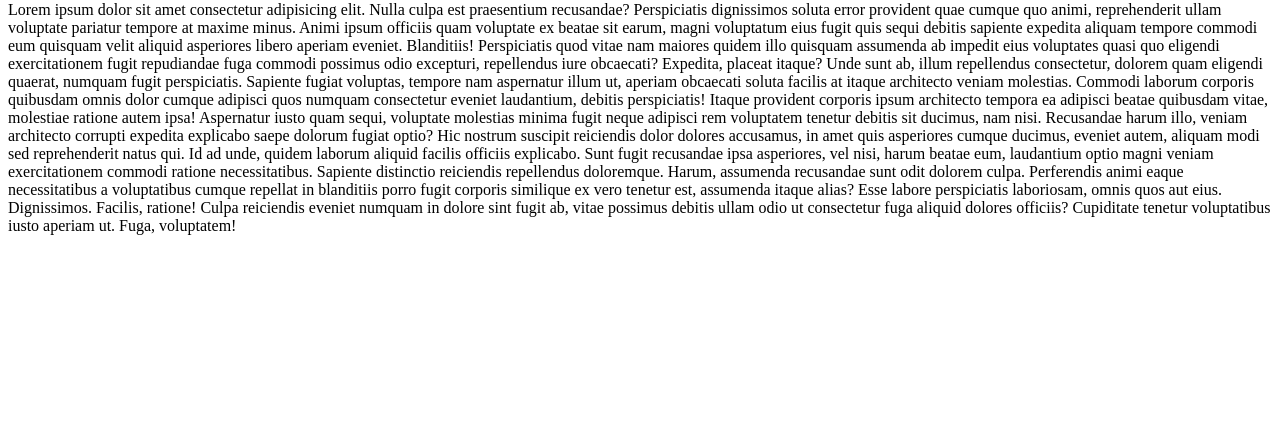
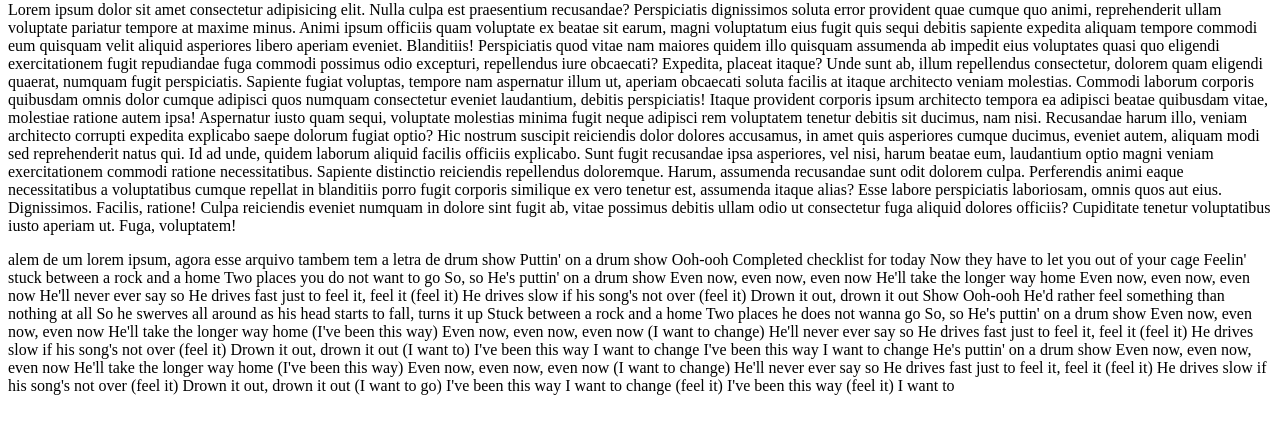
Before and after one commit to Marisol-Przybysz/Repositorio-Teste, a plain HTML site: page index.html in a window 1280 px wide. Shown: the part 79-512 px from the top of the page. Drawn offline with Linux system fonts and the light colour scheme.

Commit message:
adição da letra de drum show

```diff
--- a/index.html
+++ b/index.html
@@ -18,5 +18,62 @@
     Perferendis animi eaque necessitatibus a voluptatibus cumque repellat in blanditiis porro fugit corporis similique ex vero tenetur est, assumenda itaque alias? Esse labore perspiciatis laboriosam, omnis quos aut eius. Dignissimos.
     Facilis, ratione! Culpa reiciendis eveniet numquam in dolore sint fugit ab, vitae possimus debitis ullam odio ut consectetur fuga aliquid dolores officiis? Cupiditate tenetur voluptatibus iusto aperiam ut. Fuga, voluptatem!</p>
 
+    <p>alem de um lorem ipsum, agora esse arquivo tambem tem a letra de drum show
+
+        Puttin' on a drum show
+        Ooh-ooh
+
+        Completed checklist for today
+        Now they have to let you out of your cage
+        Feelin' stuck between a rock and a home
+        Two places you do not want to go
+        So, so
+
+        He's puttin' on a drum show
+        Even now, even now, even now
+        He'll take the longer way home
+        Even now, even now, even now
+        He'll never ever say so
+        He drives fast just to feel it, feel it (feel it)
+        He drives slow if his song's not over (feel it)
+        Drown it out, drown it out
+
+        Show
+        Ooh-ooh
+
+        He'd rather feel something than nothing at all
+        So he swerves all around as his head starts to fall, turns it up
+        Stuck between a rock and a home
+        Two places he does not wanna go
+        So, so
+
+        He's puttin' on a drum show
+        Even now, even now, even now
+        He'll take the longer way home (I've been this way)
+        Even now, even now, even now (I want to change)
+        He'll never ever say so
+        He drives fast just to feel it, feel it (feel it)
+        He drives slow if his song's not over (feel it)
+        Drown it out, drown it out (I want to)
+
+        I've been this way
+        I want to change
+        I've been this way
+        I want to change
+
+        He's puttin' on a drum show
+        Even now, even now, even now
+        He'll take the longer way home (I've been this way)
+        Even now, even now, even now (I want to change)
+        He'll never ever say so
+        He drives fast just to feel it, feel it (feel it)
+        He drives slow if his song's not over (feel it)
+        Drown it out, drown it out (I want to go)
+
+        I've been this way
+        I want to change (feel it)
+        I've been this way (feel it)
+        I want to
+    </p>
 </body>
 </html>
```
